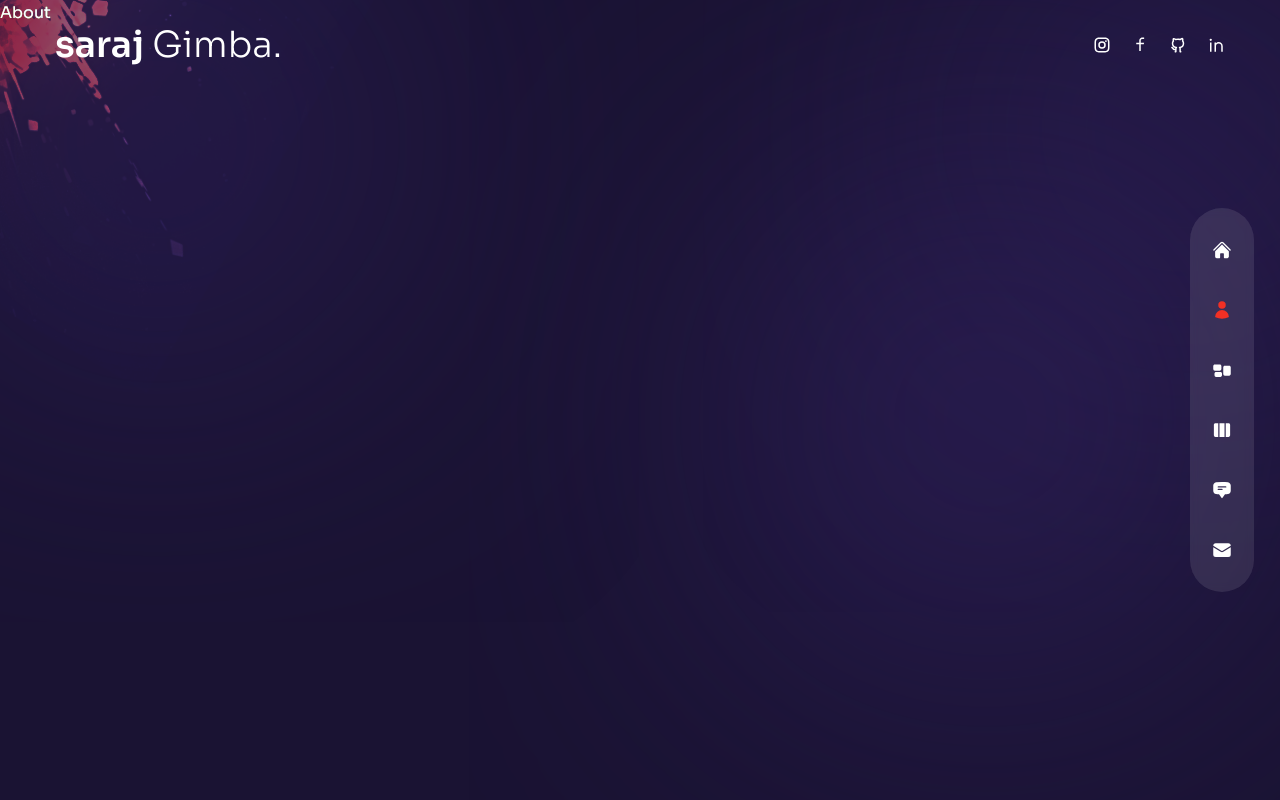
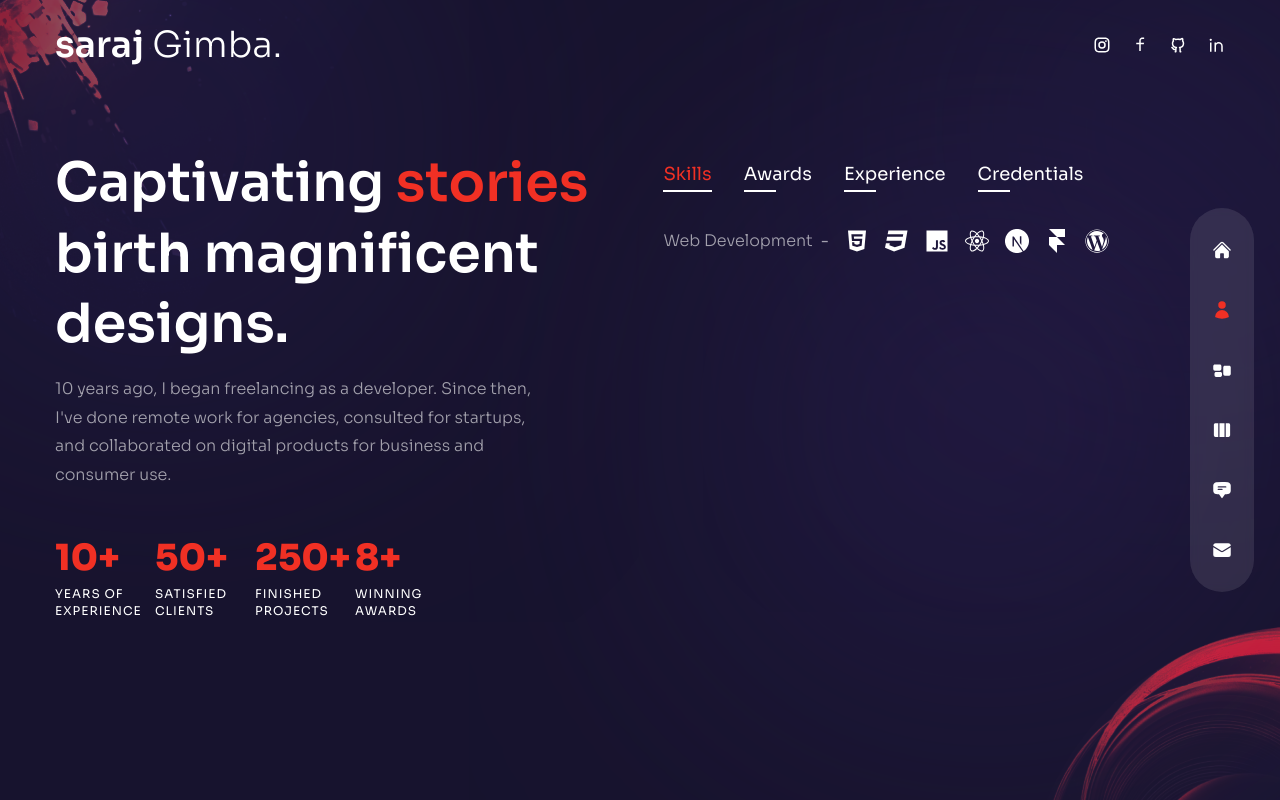
Before and after one commit to SarajZimba/Portfolio_, a Next.js app: page /about in a window 1280 px wide. Built offline with nearby package versions, Linux system fonts and the light colour scheme.

Commit message:
about page completed

```diff
--- a/components/Circles.js
+++ b/components/Circles.js
@@ -1,5 +1,12 @@
+// next Image'
+import Image from "next/image";
+
 const Circles = () => {
-  return <div>Circles</div>;
+  return <div className="w-[200px] xl:w-[300px] absolute -right-16 -bottom-2
+    mix-blend-color-dodge animate-pulse duration-75 z-10
+  ">
+    <Image src = {'/circles.png'} width={260} height={260} className="w-full h-full" alt=""/>
+  </div>;
 };
 
 export default Circles;
--- a/components/TopLeftImg.js
+++ b/components/TopLeftImg.js
@@ -3,8 +3,8 @@
 
 
 const TopLeftImg = () => {
-  return <div className='absolute left-0 top-0 mix-blend-color-dodge z-10 w-{200px} xl:w-{400px} opacity-50'>
-    <Image src='/top-left-img.png' width={400} height={400}/>
+  return <div className='absolute left-0 top-0 mix-blend-color-dodge z-10 w-[200px] xl:w-[400px] opacity-50'>
+    <Image src='/top-left-img.png' width={400} height={400} alt=''/>
 
   </div>;
 };
--- a/pages/about/index.js
+++ b/pages/about/index.js
@@ -1,3 +1,6 @@
+
+import React, {useState} from "react";
+
 // icons
 import {
   FaHtml5,
@@ -16,8 +19,9 @@
 } from "react-icons/si";
 
 
+
 //  data
-const aboutData = [
+export const aboutData = [
   {
     title: 'skills',
     info: [
@@ -33,10 +37,10 @@
           <FaWordpress />,
         ],
       },
-      {
-        title: 'UI/UX Design',
-        icons: [<FaFigma />, <SiAdobexd />, <SiAdobephotoshop />],
-      },
+      // {
+      //   title: 'UI/UX Design',
+      //   icons: [<FaFigma />, <SiAdobexd />, <SiAdobephotoshop />],
+      // },
     ],
   },
   {
@@ -55,18 +59,18 @@
   {
     title: 'experience',
     info: [
+      // {
+      //   title: 'UX/UI Designer - XYZ Company',
+      //   stage: '2012 - 2023',
+      // },
       {
-        title: 'UX/UI Designer - XYZ Company',
-        stage: '2012 - 2023',
+        title: 'Backend Developer - Silverline System Integrators',
+        stage: '2023 - till',
       },
-      {
-        title: 'Web Developer - ABC Agency',
-        stage: '2010 - 2012',
-      },
-      {
-        title: 'Intern - DEF Corporation',
-        stage: '2008 - 2010',
-      },
+      // {
+      //   title: 'Intern - DEF Corporation',
+      //   stage: '2008 - 2010',
+      // },
     ],
   },
   {
@@ -88,8 +92,116 @@
   },
 ];
 
+// components
+import Avatar from '../../components/Avatar';
+import Circles from '../../components/Circles';
+
+// framer motion
+import {motion} from 'framer-motion';
+import { fadeIn } from '../../variants';
+
+// counter
+import CountUp  from "react-countup";
+
 const About = () => {
-  return <div>About</div>;
+  const [index, setIndex] = useState(0);
+  console.log(index);
+
+  return <div className="h-full bg-primary/30 py-32 text-center xl:text-left ">
+    <Circles/>
+    {/* avatar image */}
+    <motion.div variants={fadeIn('right', 0.2)} initial='hidden' animate='show' exit='hidden' className="hidden xl:flex absolute bottom-0 -left-[370px] ">
+      {/* <Avatar/> */}
+    </motion.div>
+    <div className='container mx-auto h-full flex flex-col items-center xl:flex-row gap-x-6'>
+      <div className='flex-1 flex flex-col justify-center'>
+        {/* text */}
+        <motion.h2 variants={fadeIn('right', 0.2)} initial='hidden' animate='show' exit='hidden' className="h2">Captivating <span className="text-accent">stories</span> birth magnificent designs.</motion.h2>
+        <motion.p variants={fadeIn('right', 0.4)} initial='hidden' animate='show' exit='hidden' className="max-w-[500px] mx-auto xl:mx-0 mb-6 xl:mb-12 px-2 xl:px-0">10 years ago, I began freelancing as a developer. Since then, I've done remote work for agencies, consulted for startups, and
+          collaborated on digital products for business and consumer use.
+        </motion.p>
+        {/* counters */}
+
+          <motion.div variants={fadeIn('right', 0.6)} initial='hidden' animate='show' exit='hidden' className="hidden md:flex md:max-w-xl xl:max-w-none mx-auto xl:mx-0 mb-8">
+            <div className="flex flex-1 cl:gap-x-6">
+              {/* experience */}
+              <div className="relative flex- 1 after :w-[1px] after:h-full
+              after:bg-white/10 after:absolute after:top-0 after:right-0">
+                <div className="text-2xl xl:text-4xl font-extrabold text-accent mb-2 ">
+                  <CountUp start={0} end={10} duration={5} />+
+                </div>
+                <div className="text-xs uppercase tracking-[1px] leading-[1.4] max-w-[100px]">
+                  Years of Experience
+                </div>
+              </div>
+              {/* clients */}
+              <div className="relative flex- 1 after :w-[1px] after:h-full
+              after:bg-white/10 after:absolute after:top-0 after:right-0">
+                <div className="text-2xl xl:text-4xl font-extrabold text-accent mb-2 ">
+                  <CountUp start={0} end={50} duration={5} />+
+                </div>
+                <div className="text-xs uppercase tracking-[1px] leading-[1.4] max-w-[100px]">
+                  Satisfied clients
+                </div>
+              </div>
+              {/* projects */}
+              <div className="relative flex- 1 after :w-[1px] after:h-full
+              after:bg-white/10 after:absolute after:top-0 after:right-0">
+                <div className="text-2xl xl:text-4xl font-extrabold text-accent mb-2 ">
+                  <CountUp start={0} end={250} duration={5} />+
+                </div>
+                <div className="text-xs uppercase tracking-[1px] leading-[1.4] max-w-[100px]">
+                  Finished Projects
+                </div>
+              </div>
+              {/* awards */}
+              <div className="relative flex- 1 ">
+                <div className="text-2xl xl:text-4xl font-extrabold text-accent mb-2 ">
+                  <CountUp start={0} end={8} duration={5} />+
+                </div>
+                <div className="text-xs uppercase tracking-[1px] leading-[1.4] max-w-[100px]">
+                  Winning Awards
+                </div>
+              </div>
+            </div>
+          </motion.div>
+
+      </div>
+      {/* info */}
+      <motion.div variants={fadeIn('left', 0.4)} initial='hidden' animate='show' exit='hidden' className="flex flex-col w-full xl:max-w-[48%] h-[480px]">
+        <div className="flex gap-x-4 xl:gap-x-8 mx-auto xl:mx-0 mb-4">
+          {aboutData.map((item, itemIndex)=> {
+            return (
+            <div key={itemIndex} className={`${index === itemIndex && 'text-accent after:w-[100%] after:bg-accent after:transition-all after:duration-300'}
+            cursor-pointer capitalize xl:text-lg relative after:w-8
+            after:h-[2px] after:bg-white after:absolute after:-bottom-1 after:left-0`}
+            onClick={()=> setIndex(itemIndex)}
+            >
+              {item.title}
+            </div>
+            );
+          })}
+        </div>
+        <div className="py-2 xl:py-6 flex flex-col gap-y-2 xl:gap-y-4 items-center xl:items-start">
+          {aboutData[index].info.map((item, itemIndex)=>{
+            return(<div key={itemIndex} className="flex-1 flex flex-col md:flex-row max-w-max gap-x-2 items-center text-white/60">
+              <div className="font-light mb-2 md:mb-0">{item.title}</div>
+              <div className="hidden md:flex">-</div>
+              <div>{item.stage}</div>
+              <div className="flex gap-x-4">
+              {/* icons */}
+              {item.icons?.map((icon, itemIndex)=>{
+                return <div className="text-2xl text-white">{icon}</div>
+              })}
+              </div>
+            </div>
+
+            );
+          })}
+        </div>
+      </motion.div>
+    </div>
+  </div>;
 };
 
 export default About;
```
